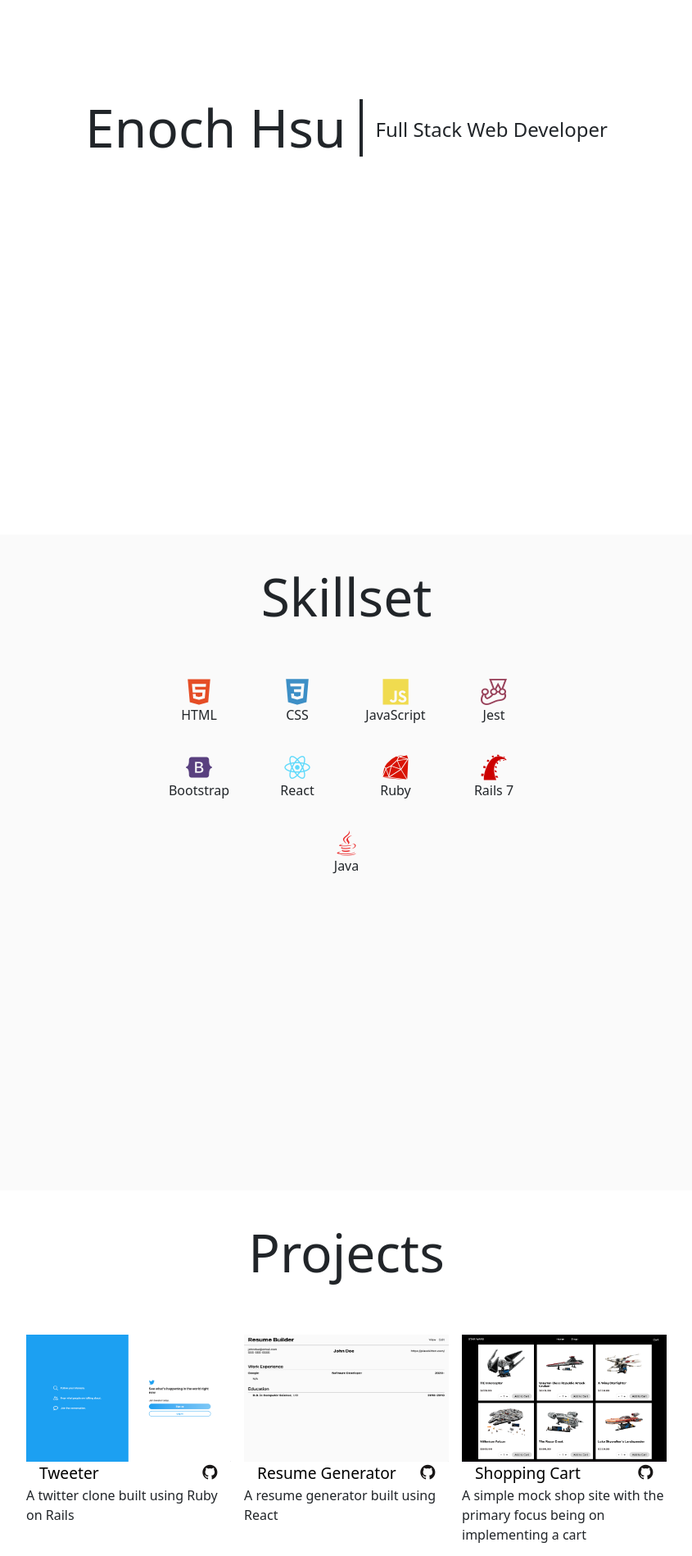
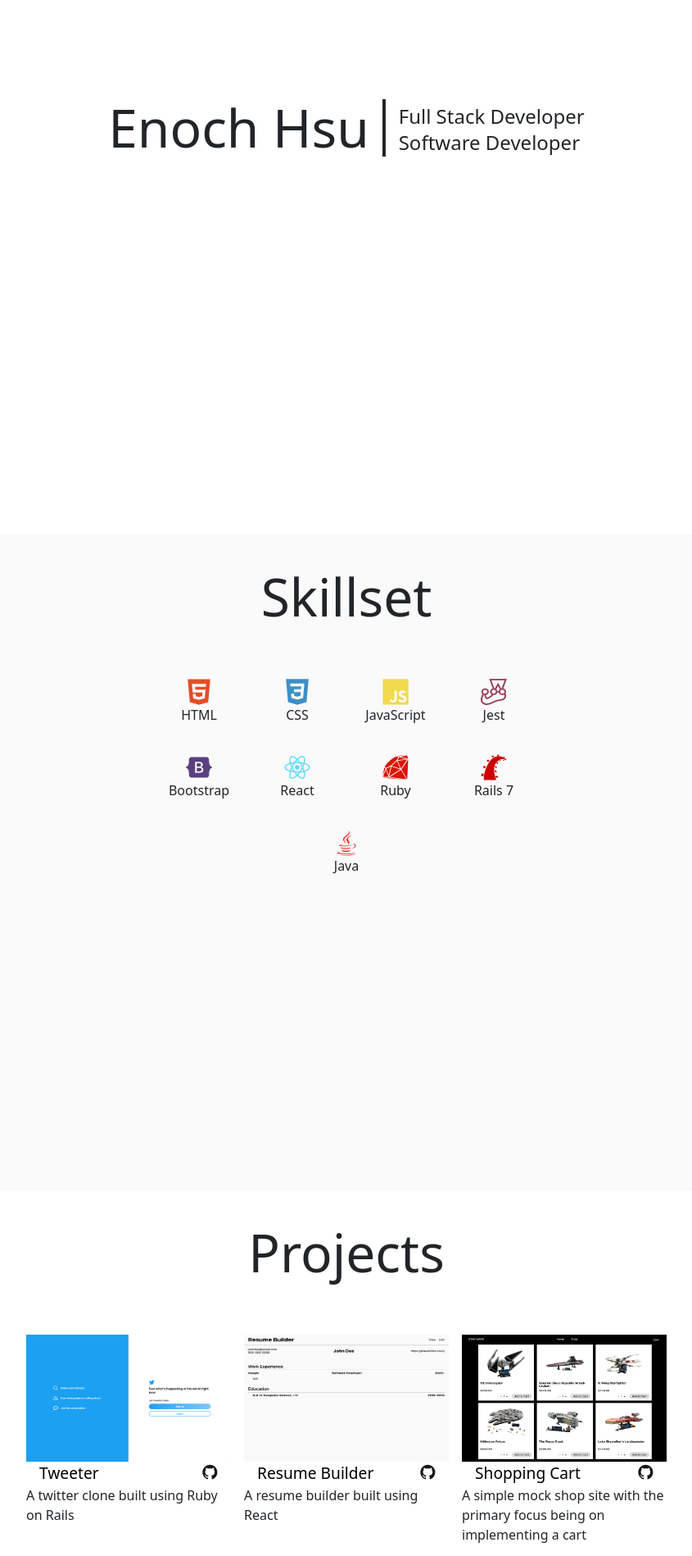
Before and after one commit to ewoknock/portfolio, a React (Vite) app: page / in a window 1280 px wide. Shown: the part 220-2118 px from the top of the page at 82% size, without its empty margins (217-1062 px from the left). Built offline with nearby package versions, Linux system fonts and the light colour scheme.

Commit message:
Modifies hero title and resume builder project info

```diff
--- a/src/components/Hero.jsx
+++ b/src/components/Hero.jsx
@@ -7,7 +7,8 @@ function Hero(){
             <div className='hero-content'>
                 <h1 className='hero-name'>Enoch Hsu</h1>
                 <div className='hero-right'>
-                    <h2 className='hero-title'>Full Stack Web Developer</h2>
+                    <h2 className='hero-title'>Full Stack Developer</h2>
+                    <h2 className='hero-title'>Software Developer</h2>
                 </div>
             </div>
         </div>
--- a/src/components/Projects.jsx
+++ b/src/components/Projects.jsx
@@ -11,7 +11,7 @@ import '../styles/Projects.css'
 
 const ProjsData = [
     { key: 201, name: 'Tweeter', img: Tweeter, alt: 'Twitter Clone', desc: 'A twitter clone built using Ruby on Rails', github: 'https://github.com/ewoknock/tweeter', live: 'https://tweeter-twitterclone.fly.dev/' },
-    { key: 202, name: 'Resume Generator', img: Resume, alt: 'Resume Generator', desc: 'A resume generator built using React', github: 'https://github.com/ewoknock/cv-generator', live: 'https://ewoknock.github.io/cv-generator' },
+    { key: 202, name: 'Resume Builder', img: Resume, alt: 'Resume Builder', desc: 'A resume builder built using React', github: 'https://github.com/ewoknock/cv-generator', live: 'https://ewoknock.github.io/cv-generator' },
     { key: 203, name: 'Shopping Cart', img: ShoppingCart, alt: 'Shopping Cart', desc: 'A simple mock shop site with the primary focus being on implementing a cart', github: 'https://github.com/ewoknock/shopping-cart', live: 'https://ewoknock.github.io/shopping-cart/' },
     { key: 301, name: 'Battleship', img: Battleship, alt: 'Battleship', desc: 'A simple web version of the classic battleship game that pits the user against a computer.', github: 'https://github.com/ewoknock/odin-javascript-projects/tree/main/battleship', live: 'https://ewoknock.github.io/odin-javascript-projects/battleship/dist/index.html' },
     { key: 302, name: 'To Do List', img: ToDo, alt: 'To Do List', desc: 'A simple task and project organizer created with Javascript DOM manipulation.', github: 'https://github.com/ewoknock/odin-javascript-projects/tree/main/to-do-list', live: 'https://ewoknock.github.io/odin-javascript-projects/to-do-list/dist/index.html' },
--- a/src/styles/Hero.css
+++ b/src/styles/Hero.css
@@ -22,7 +22,9 @@
 
 .hero-right{
     display: flex;
-    align-items: center;
+    flex-direction: column;
+    justify-content: flex-start;
+    align-items: flex-start;
 }
 
 .hero-title{
```
